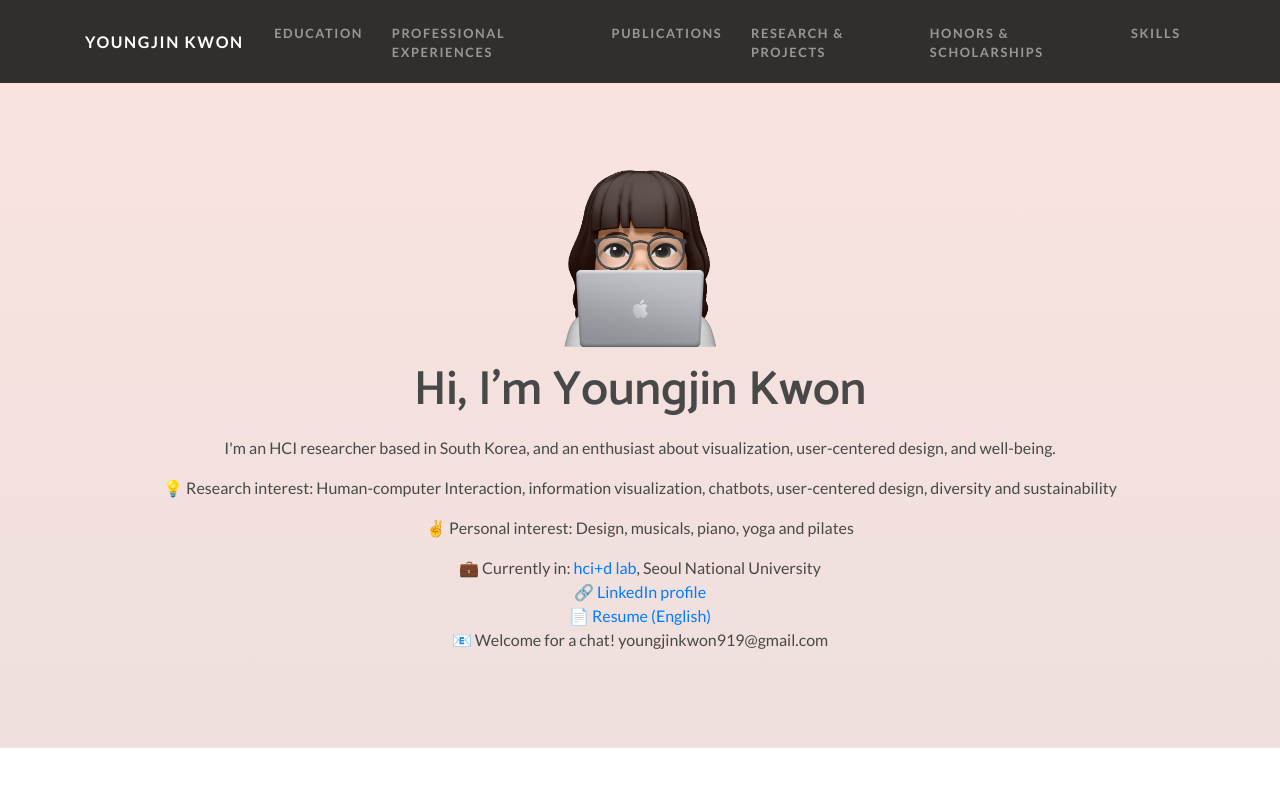
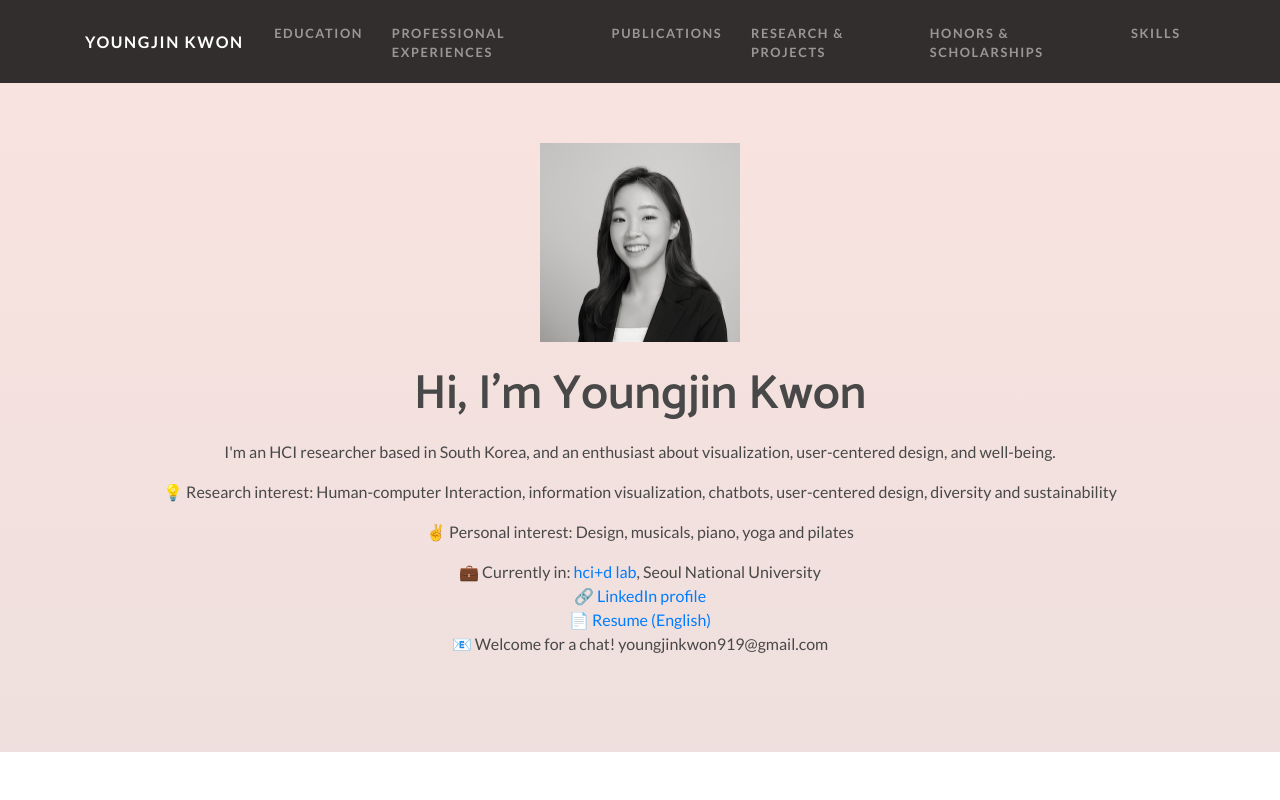
Before and after one commit to youngjinkwon919/youngjinkwon919.github.io, a website: page index.html in a window 1280 px wide. Shown: the top 800 px of the page. Drawn offline with Linux system fonts and the light colour scheme.

Commit message:
add profile

```diff
--- a/css/one-page-wonder.css
+++ b/css/one-page-wonder.css
@@ -61,7 +61,7 @@ header.masthead {
 header.masthead .masthead-content {
   z-index: 1;
   position: relative;
-  margin: 5px 2rem;
+  margin: 8px 2rem;
   color: #484848;
 }
 
@@ -170,6 +170,11 @@ ul {
   padding-top: 0.2rem;
 }
 
+#profilepic {
+  width: 30%;
+  height: 30%;
+}
+
 @media (min-width: 910px) { /* when media is large */
   header.masthead {
     padding-top: calc(5rem + 55px);
@@ -219,4 +224,9 @@ ul {
     margin-top: 2rem;
     margin-bottom: 1rem;
   }
+
+  #profilepic {
+    width: 18%;
+    height: 18%;
+  }
 }
--- a/index.html
+++ b/index.html
@@ -63,7 +63,8 @@
   <header class="masthead text-center text-white">
     <div class="masthead-content">
       <div class="container">
-        <img src="img/yj-thumb.png" width = "20%"  height = "20%">
+        <img src="img/profilepic.png" id="profilepic"><br /><br />
+        <!-- <img src="img/yj-thumb.png" width = "20%"  height = "20%"> -->
         <h2 class="masthead-subheading mb-0">Hi, I'm Youngjin Kwon</h2>
         <p>I'm an HCI researcher based in South Korea, and an enthusiast about visualization, user-centered design, and well-being.</p>
         <p>
```
Also changed, not shown: img/profilepic.png (added).
